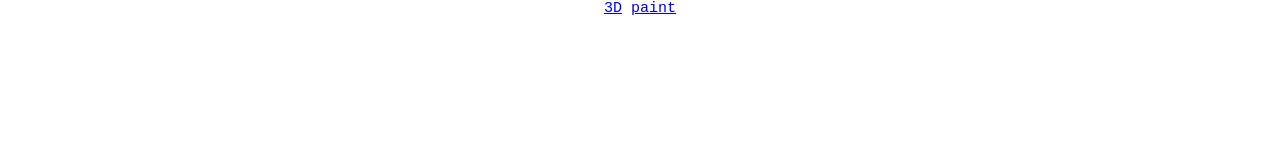
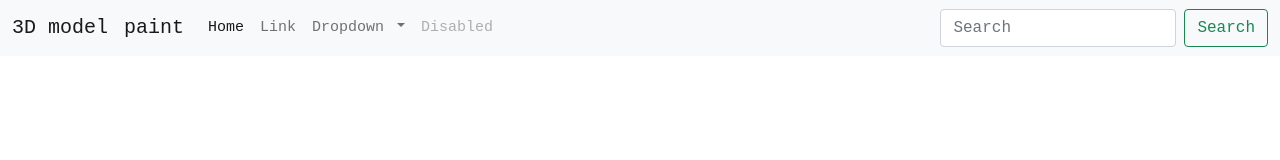
Before and after one commit to dszendrei/junctionx2021_dd, a website: page public/index.html in a window 1280 px wide. Drawn offline with nearby package versions, Linux system fonts and the light colour scheme.

Commit message:
Add bootstrap, add navbar, update readme

```diff
--- a/public/index.html
+++ b/public/index.html
@@ -1,8 +1,9 @@
-
 <!doctype html>
 <html lang="en">
 	<head>
 		<title>Deprecated dependencies</title>
+		<link href="https://cdn.jsdelivr.net/npm/bootstrap@5.1.3/dist/css/bootstrap.min.css" rel="stylesheet" integrity="sha384-1BmE4kWBq78iYhFldvKuhfTAU6auU8tT94WrHftjDbrCEXSU1oBoqyl2QvZ6jIW3" crossorigin="anonymous">
+		<script src="https://cdn.jsdelivr.net/npm/bootstrap@5.1.3/dist/js/bootstrap.bundle.min.js" integrity="sha384-ka7Sk0Gln4gmtz2MlQnikT1wXgYsOg+OMhuP+IlRH9sENBO0LRn5q+8nbTov4+1p" crossorigin="anonymous"></script>
 		<meta charset="utf-8">
 		<meta name="viewport" content="width=device-width, user-scalable=no, minimum-scale=1.0, maximum-scale=1.0">
 		<link rel="stylesheet" type="text/css" href="css/style.css">
@@ -10,8 +11,46 @@
 
 	<body>
 
-		<a href="/3d">3D</a>
-		<a href="/paint">paint</a>
+	<nav class="navbar navbar-expand-lg navbar-light bg-light">
+		<div class="container-fluid">
+			<a class="navbar-brand" href="/3d">3D model</a>
+			<button class="navbar-toggler" type="button" data-bs-toggle="collapse" data-bs-target="#navbarSupportedContent" aria-controls="navbarSupportedContent" aria-expanded="false" aria-label="Toggle navigation">
+				<span class="navbar-toggler-icon"></span>
+			</button>
+			<a class="navbar-brand" href="/paint">paint</a>
+			<button class="navbar-toggler" type="button" data-bs-toggle="collapse" data-bs-target="#navbarSupportedContent" aria-controls="navbarSupportedContent" aria-expanded="false" aria-label="Toggle navigation">
+				<span class="navbar-toggler-icon"></span>
+			</button>
+			<div class="collapse navbar-collapse" id="navbarSupportedContent">
+				<ul class="navbar-nav me-auto mb-2 mb-lg-0">
+					<li class="nav-item">
+						<a class="nav-link active" aria-current="page" href="#">Home</a>
+					</li>
+					<li class="nav-item">
+						<a class="nav-link" href="#">Link</a>
+					</li>
+					<li class="nav-item dropdown">
+						<a class="nav-link dropdown-toggle" href="#" id="navbarDropdown" role="button" data-bs-toggle="dropdown" aria-expanded="false">
+							Dropdown
+						</a>
+						<ul class="dropdown-menu" aria-labelledby="navbarDropdown">
+							<li><a class="dropdown-item" href="#">Action</a></li>
+							<li><a class="dropdown-item" href="#">Another action</a></li>
+							<li><hr class="dropdown-divider"></li>
+							<li><a class="dropdown-item" href="#">Something else here</a></li>
+						</ul>
+					</li>
+					<li class="nav-item">
+						<a class="nav-link disabled">Disabled</a>
+					</li>
+				</ul>
+				<form class="d-flex">
+					<input class="form-control me-2" type="search" placeholder="Search" aria-label="Search">
+					<button class="btn btn-outline-success" type="submit">Search</button>
+				</form>
+			</div>
+		</div>
+	</nav>
 
 	</body>
 </html>
```
Also changed, not shown: public/homepage.html (added, +10 -0 lines), README.md, 1 other file.
